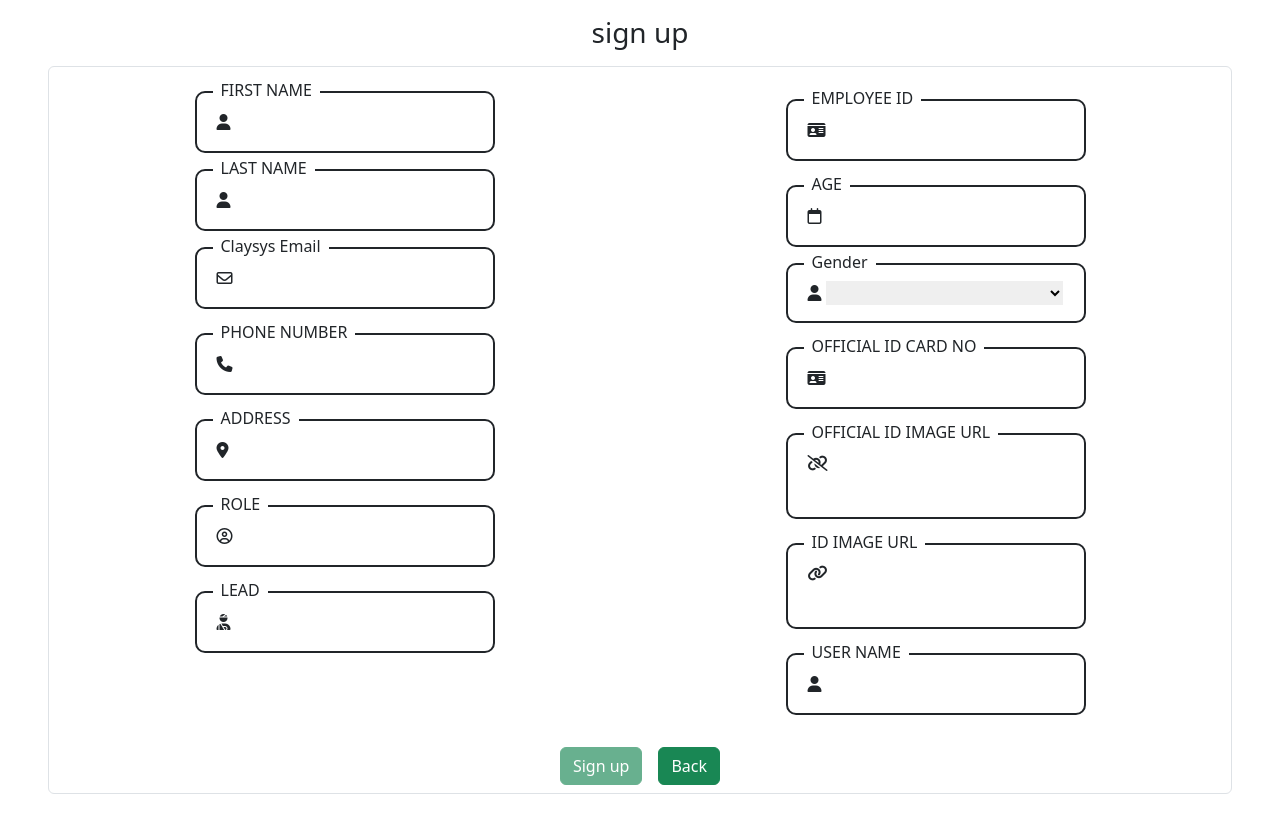
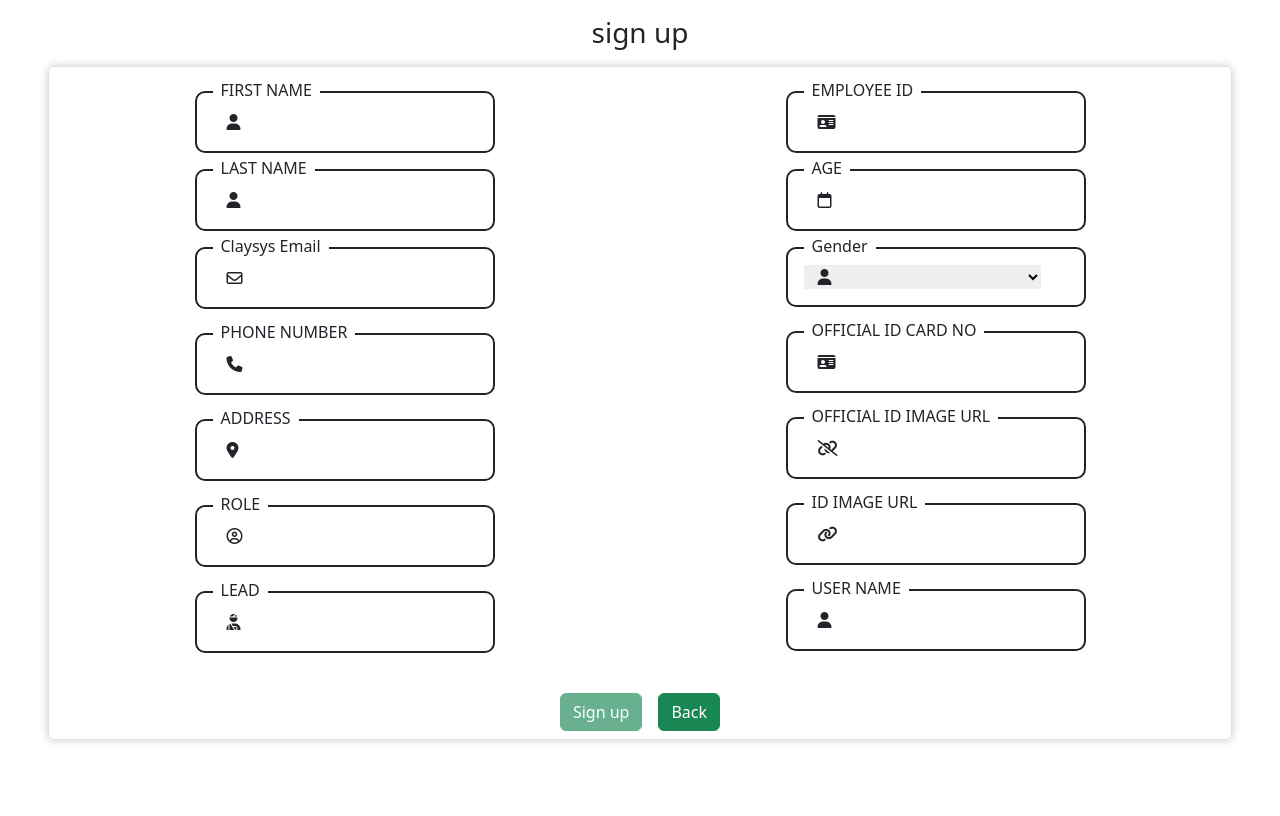
Before and after one commit to Prem6369/Angular, an Angular app: page /Signup in a window 1280 px wide. Built offline with nearby package versions, Linux system fonts and the light colour scheme.

Commit message:
add validation for signup and add room page

```diff
--- a/src/app/Components/add-roomtype/add-roomtype.component.scss
+++ b/src/app/Components/add-roomtype/add-roomtype.component.scss
@@ -34,3 +34,30 @@ justify-content: center;
 align-items: center;
 flex-direction: column;
 }
+.is-invalid {
+  border: 1px solid red;
+}
+
+
+.input {
+  position: relative;
+}
+
+.input .icon {
+  position: absolute;
+  top: 50%;
+  transform: translateY(-50%);
+  left: 10px;
+}
+
+.input input,select {
+  padding-left: 35px;
+}
+
+.row
+{
+  box-shadow: 0 0 10px rgba(0, 0, 0, 0.2);
+}
+.text-danger{
+  text-align: center;
+}
--- a/src/app/Components/resort-signup/resort-signup.component.html
+++ b/src/app/Components/resort-signup/resort-signup.component.html
@@ -11,110 +11,191 @@
             <div class="row mx-5 border rounded">
 
                 <div class="col-md-6 col-lg-6 col-sm-12 col-xs-12 p-2" id="main-div">
-                    <section id="FirstName" class="my-3">
+                    <section id="FirstName" class="my-3"  [ngClass]="{ 'is-invalid': firstname?.invalid && firstname?.touched }">
                         <h2>FIRST NAME</h2>
-                        <span class="icon mx-1"><i class="fa-solid fa-user"></i></span>
+                        <div class="input">
+                        <span class="icon mx-1"><i class="fa-solid fa-user"[ngClass]="{ 'text-danger': firstname?.invalid && firstname?.touched }"></i></span>
                         <input type="text" id="Fname" formControlName="first_name">
-                        <div *ngIf="firstname && firstname.invalid && firstname.touched ">
-                            <div class="text-danger">enter vaild firstname </div>
+                        <i class="fa-solid fa-triangle-exclamation text-danger" *ngIf="firstname?.invalid && firstname?.touched"></i>
+                        </div>
+                        <div *ngIf="firstname && firstname.invalid && firstname.touched" class="text-danger">
+                            Enter a valid Firstname
                         </div>
 
                     </section>
 
-                    <section id="LastName" class="my-3">
+                    <section id="LastName" class="my-3" [ngClass]="{ 'is-invalid': lastName?.invalid && lastName?.touched }">
                         <h2>LAST NAME</h2>
-                        <span class="icon mx-1"><i class="fa-solid fa-user"></i></span>
+                        <div class="input">
+                        <span class="icon mx-1"><i class="fa-solid fa-user"
+                                [ngClass]="{ 'text-danger': lastName?.invalid && lastName?.touched }"></i></span>
                         <input type="text" id="lname" formControlName="last_name">
+                        <i class="fa-solid fa-triangle-exclamation text-danger" *ngIf="lastName?.invalid && lastName?.touched"></i>
+                    </div>
+                        <div *ngIf="lastName && lastName.invalid && lastName.touched" class="text-danger">
+                            Enter a valid lastname
+                        </div>
                     </section>
 
 
-                    <section id="email" class="my-3">
+                    <section id="email" class="my-3"[ngClass]="{ 'is-invalid': claySys_email?.invalid && claySys_email?.touched }">
                         <h2>Claysys Email</h2>
-                        <span class="icon mx-1"><i class="fa-regular fa-envelope"></i></span>
+                        <div class="input">
+                        <span class="icon mx-1"><i class="fa-regular fa-envelope"[ngClass]="{ 'text-danger': claySys_email?.invalid && claySys_email?.touched }"></i></span>
                         <input type="text" id="email" formControlName="claySys_email">
+                        <i class="fa-solid fa-triangle-exclamation text-danger" *ngIf="claySys_email?.invalid && claySys_email?.touched"></i>
+                            </div>
+                        <div *ngIf="claySys_email && claySys_email.invalid && claySys_email.touched" class="text-danger">
+                            Enter a valid claysysemail
+                        </div>
                     </section>
 
-                    <section id="PhoneNumber" class="my-4">
+                    <section id="PhoneNumber" class="my-4" [ngClass]="{ 'is-invalid': PhoneNumber?.invalid && PhoneNumber?.touched }">
                         <h2>PHONE NUMBER</h2>
-                        <span class="icon mx-1"><i class="fa-solid fa-phone"></i></span>
+                        <div class="input">
+                        <span class="icon mx-1"><i class="fa-solid fa-phone"[ngClass]="{ 'text-danger': PhoneNumber?.invalid && PhoneNumber?.touched }"></i></span>
                         <input type="text" id="Pnumber" formControlName="phone_number">
+                        <i class="fa-solid fa-triangle-exclamation text-danger" *ngIf="PhoneNumber?.invalid && PhoneNumber?.touched"></i>
+                            </div>
+                        <div *ngIf="PhoneNumber && PhoneNumber.invalid && PhoneNumber.touched" class="text-danger">
+                            Enter a valid Phonenumber
+                        </div>
                     </section>
 
 
-                    <section id="Address" class="my-4">
+                    <section id="Address" class="my-4"[ngClass]="{ 'is-invalid': Address?.invalid && Address?.touched }">
                         <h2>ADDRESS</h2>
-                        <span class="icon mx-1"><i class="fa-solid fa-location-dot"></i></span>
+                        <div class="input">
+                        <span class="icon mx-1"><i class="fa-solid fa-location-dot"[ngClass]="{ 'text-danger': Address?.invalid && Address?.touched }"></i></span>
                         <input type="text" id="address" formControlName="address">
+                        <i class="fa-solid fa-triangle-exclamation text-danger" *ngIf="Address?.invalid && Address?.touched"></i>
+                            </div>
+                        <div *ngIf="Address && Address.invalid && Address.touched" class="text-danger">
+                            Enter a valid Address
+                        </div>
                     </section>
 
 
 
-                    <section id="role" class="my-4">
+                    <section id="role" class="my-4"[ngClass]="{ 'is-invalid': role?.invalid && role?.touched }">
                         <h2>ROLE</h2>
-                        <span class="icon mx-1"><i class="fa-regular fa-circle-user"></i></span>
+                        <div class="input">
+                        <span class="icon mx-1"><i class="fa-regular fa-circle-user"[ngClass]="{ 'text-danger': role?.invalid && role?.touched }"></i></span>
                         <input type="text" id="role" formControlName="role">
+                        <i class="fa-solid fa-triangle-exclamation text-danger" *ngIf="role?.invalid && role?.touched"></i>
+                            </div>
+
+                        <div *ngIf="role && role.invalid && role.touched" class="text-danger">
+                            Enter a valid role
+                        </div>
                     </section>
 
-                    <section id="lead" class="my-4">
+                    <section id="lead" class="my-4"[ngClass]="{ 'is-invalid': lead?.invalid && lead?.touched }">
                         <h2>LEAD</h2>
-                        <span class="icon mx-1"><i class="fa-solid fa-user-injured fa-md"></i></span>
+                        <div class="input">
+                        <span class="icon mx-1"><i class="fa-solid fa-user-injured fa-md"[ngClass]="{ 'text-danger': lead?.invalid && lead?.touched }"></i></span>
                         <input type="text" id="lead" formControlName="lead">
+                        <i class="fa-solid fa-triangle-exclamation text-danger" *ngIf="lead?.invalid && lead?.touched"></i>
+                            </div>
+                        <div *ngIf="lead && lead.invalid && lead.touched" class="text-danger">
+                            Enter a valid lead
+                        </div>
                     </section>
 
                 </div>
 
                 <div class="col-md-6 col-lg-6 col-sm-12 col-xs-12 p-2" id="side-div">
 
-                    <section id="empid" class="my-4">
+                    <section id="empid" class="my-3"[ngClass]="{ 'is-invalid': employee_id?.invalid && employee_id?.touched }">
                         <h2>EMPLOYEE ID</h2>
-                        <span class="icon mx-1"><i class="fa-solid fa-id-card"></i></span>
+                        <div class="input">
+                        <span class="icon mx-1"> <i class="fa-solid fa-id-card"[ngClass]="{ 'text-danger': employee_id?.invalid && employee_id?.touched }"></i></span>
                         <input type="text" id="empid" formControlName="employee_id">
+                        <i class="fa-solid fa-triangle-exclamation text-danger" *ngIf="employee_id?.invalid && employee_id?.touched"></i>
+                        </div>
+                        <div *ngIf="employee_id && employee_id.invalid && employee_id.touched" class="text-danger">
+                            Enter a valid employeeid
+                        </div>
                     </section>
 
-                    <section id="Age" class="my-3">
+                    <section id="Age" class="my-3"[ngClass]="{ 'is-invalid': age?.invalid && age?.touched }">
                         <h2>AGE</h2>
-                        <span class="icon mx-1"><i class="fa-regular fa-calendar"></i></span>
+                        <div class="input">
+                        <span class="icon mx-1"><i class="fa-regular fa-calendar"[ngClass]="{ 'text-danger': age?.invalid && age?.touched }"></i></span>
                         <input type="text" id="age" formControlName="age">
+                        <i class="fa-solid fa-triangle-exclamation text-danger" *ngIf="age?.invalid && age?.touched"></i>
+                        </div>
+                        <div *ngIf="age && age.invalid && age.touched" class="text-danger">
+                            Enter a valid age
+                        </div>
                     </section>
 
-                    <section id="gender" class="my-3">
+                    <section id="gender" class="my-3"[ngClass]="{ 'is-invalid': gender?.invalid && gender?.touched }">
                         <h2>Gender</h2>
-                        <span class="icon mx-1"><i class="fa-solid fa-user"></i></span>
+                        <div class="input">
+                        <span class="icon mx-1"><i class="fa-solid fa-user"[ngClass]="{ 'text-danger': gender?.invalid && gender?.touched }"></i></span>
                         <select id="gender" formControlName="gender">
                             <option value="male">Male</option>
                             <option value="female">Female</option>
                             <option value="other">Other</option>
                         </select>
+                        <i class="fa-solid fa-triangle-exclamation text-danger" *ngIf="gender?.invalid && gender?.touched"></i>
+                    </div>
+                    <div *ngIf="gender && gender.invalid && gender.touched" class="text-danger">
+                        Enter a valid Gender
+                    </div>
                     </section>
 
-                    <section id="OfficialIdCardNo" class="my-4">
+                    <section id="OfficialIdCardNo" class="my-4"[ngClass]="{ 'is-invalid': OfficialIdCardNo?.invalid && OfficialIdCardNo?.touched }">
                         <h2>OFFICIAL ID CARD NO</h2>
-                        <span class="icon mx-1"><i class="fa-solid fa-id-card"></i></span>
+                        <div class="input">
+                        <span class="icon mx-1"><i class="fa-solid fa-id-card"[ngClass]="{ 'text-danger': OfficialIdCardNo?.invalid && OfficialIdCardNo?.touched }"></i></span>
                         <input type="text" id="idcard" formControlName="official_id_card_no">
+                        <i class="fa-solid fa-triangle-exclamation text-danger" *ngIf="OfficialIdCardNo?.invalid && OfficialIdCardNo?.touched"></i>
+                        </div>
+                        <div *ngIf="OfficialIdCardNo && OfficialIdCardNo.invalid && OfficialIdCardNo.touched" class="text-danger">
+                            Enter a valid OfficialIdCardNo
+                        </div>
                     </section>
 
-                    <section id="OfficialIdImageUrl" class="my-4">
+                    <section id="OfficialIdImageUrl" class="my-4"[ngClass]="{ 'is-invalid': official_id_image_url?.invalid && official_id_image_url?.touched }">
                         <h2>OFFICIAL ID IMAGE URL</h2>
-                        <div class="input-container">
-                            <span class="icon mx-1"><i class="fa-solid fa-link-slash"></i></span>
-                            <input type="text" id="img" formControlName="official_id_image_url">
+                        <div class="input">
+                            <span class="icon mx-1"><i class="fa-solid fa-link-slash"[ngClass]="{ 'text-danger': official_id_image_url?.invalid && official_id_image_url?.touched }"></i></span>
+                            <input type="url" id="img" formControlName="official_id_image_url">
+                            <i class="fa-solid fa-triangle-exclamation text-danger" *ngIf="official_id_image_url?.invalid && official_id_image_url?.touched"></i>
+                            </div>
+                            <div *ngIf="official_id_image_url && official_id_image_url.invalid && official_id_image_url.touched" class="text-danger">
+                                Enter a valid url
                         </div>
 
                     </section>
 
-                    <section id="idcard" class="my-4">
+                    <section id="idcard" class="my-4"[ngClass]="{ 'is-invalid': claysys_id_card_image_url?.invalid && claysys_id_card_image_url?.touched }">
                         <h2>ID IMAGE URL</h2>
+                        <div class="input">
                         <div class="input-container">
-                            <span class="icon mx-1"><i class="fa-solid fa-link"></i></span>
-                            <input type="text" id="idimg" formControlName="claysys_id_card_image_url">
+                            <span class="icon mx-1"><i class="fa-solid fa-link"[ngClass]="{ 'text-danger': claysys_id_card_image_url?.invalid && claysys_id_card_image_url?.touched }"></i></span>
+                            <input type="url" id="idimg" formControlName="claysys_id_card_image_url">
+                            <i class="fa-solid fa-triangle-exclamation text-danger" *ngIf="claysys_id_card_image_url?.invalid && claysys_id_card_image_url?.touched"></i>
+                            </div>
+                            <div *ngIf="claysys_id_card_image_url && claysys_id_card_image_url.invalid && claysys_id_card_image_url.touched" class="text-danger">
+                                Enter a valid url
+                            </div>
                         </div>
                     </section>
 
 
-                    <section id="username" class="my-3">
+                    <section id="username" class="my-3"[ngClass]="{ 'is-invalid': username?.invalid && username?.touched }">
                         <h2>USER NAME</h2>
-                        <span class="icon mx-1"><i class="fa-solid fa-user"></i></span>
+                        <div class="input">
+                        <span class="icon mx-1"><i class="fa-solid fa-user"[ngClass]="{ 'text-danger': username?.invalid && username?.touched }"></i></span>
                         <input type="text" id="username" formControlName="username">
+                        <i class="fa-solid fa-triangle-exclamation text-danger" *ngIf="username?.invalid && username?.touched"></i>
+                        </div>
+                        <div *ngIf="username && username.invalid && username.touched" class="text-danger">
+                            Enter a valid username
+                        </div>
                     </section>
 
                 </div>
--- a/src/app/Components/resort-signup/resort-signup.component.scss
+++ b/src/app/Components/resort-signup/resort-signup.component.scss
@@ -17,7 +17,8 @@ section {
   }
   input[type="text"],
 input[type="password"],
-select {
+select,
+input[type="url"] {
     border: none;
     outline: none;
     color: black;
@@ -26,3 +27,30 @@ select {
 .btn{
   width:fit-content;
 }
+.is-invalid {
+  border: 1px solid red;
+}
+
+
+.input {
+  position: relative;
+}
+
+.input .icon {
+  position: absolute;
+  top: 50%;
+  transform: translateY(-50%);
+  left: 10px;
+}
+
+.input input,select {
+  padding-left: 35px;
+}
+
+.row
+{
+  box-shadow: 0 0 10px rgba(0, 0, 0, 0.2);
+}
+.text-danger{
+  text-align: center;
+}
--- a/src/app/Components/resort-signup/resort-signup.component.ts
+++ b/src/app/Components/resort-signup/resort-signup.component.ts
@@ -18,12 +18,12 @@ export class ResortSignupComponent implements OnInit {
     address: new FormControl(null,[Validators.required,Validators.pattern('^[a-zA-Z\\d]+$')]),
     role: new FormControl(null,[Validators.required,Validators.pattern('^[a-zA-Z]+$')]),
     lead: new FormControl(null,[Validators.required,Validators.pattern('^[a-zA-Z]+$')]),
-    employee_id: new FormControl(null,[Validators.required,Validators.maxLength(3),Validators.pattern('^[a-zA-Z\\d]+$')]),
-    age: new FormControl(null,[Validators.required,Validators.maxLength(3)]),
+    employee_id: new FormControl(null,[Validators.required,Validators.maxLength(6),Validators.pattern('^[a-zA-Z\\d]+$')]),
+    age: new FormControl(null, [Validators.required, Validators.maxLength(3), Validators.pattern('^[0-9]+$')]),
     gender: new FormControl(null,Validators.required),
-    official_id_card_no: new FormControl(null,[Validators.required,Validators.maxLength(4),Validators.pattern('^[a-zA-Z\\d]+$')]),
-    official_id_image_url: new FormControl(null,Validators.required),
-    claysys_id_card_image_url: new FormControl(null,[Validators.required,Validators.pattern('^[a-zA-Z\\d]+$')]),
+    official_id_card_no: new FormControl(null,[Validators.required,Validators.maxLength(6),Validators.pattern('^[a-zA-Z\\d]+$')]),
+    official_id_image_url:new FormControl(null, [Validators.required, Validators.pattern('^(https?://)?[a-zA-Z0-9\\-]+(\\.[a-zA-Z]{2,})+(\\S*)$')]),
+    claysys_id_card_image_url: new FormControl(null, [Validators.required, Validators.pattern('^(https?://)?[a-zA-Z0-9\\-]+(\\.[a-zA-Z]{2,})+(\\S*)$')]),
     allotted_stays:new FormControl(),
     used_stays:new FormControl(),
     status:new FormControl(''),
@@ -74,4 +74,53 @@ export class ResortSignupComponent implements OnInit {
   get firstname(){
     return this.newuser.get('first_name')
   }
+
+  get lastName(){
+    return this.newuser.get('last_name');
+  }
+  get claySys_email(){
+    return this.newuser.get('claySys_email');
+  }
+  get role(){
+    return this.newuser.get('role');
+  }
+  get lead(){
+    return this.newuser.get('lead');
+  }
+
+  get employee_id(){
+    return this.newuser.get('employee_id');
+  }
+  get gender(){
+    return this.newuser.get('gender');
+  }
+  get age(){
+    return this.newuser.get('age');
+  }
+  get PhoneNumber(){
+    return this.newuser.get('phone_number');
+  }
+
+  get Address(){
+    return this.newuser.get('address');
+  }
+
+  get OfficialIdCardNo(){
+    return this.newuser.get('official_id_card_no');
+  }
+
+  get official_id_image_url(){
+    return this.newuser.get('official_id_image_url');
+  }
+
+  get claysys_id_card_image_url(){
+    return this.newuser.get('claysys_id_card_image_url');
+  }
+
+  get username(){
+    return this.newuser.get('username');
+  }
+
+
+
 }
```
Also changed, not shown: src/app/Components/add-roomtype/add-roomtype.component.ts (+13 -3 lines).
